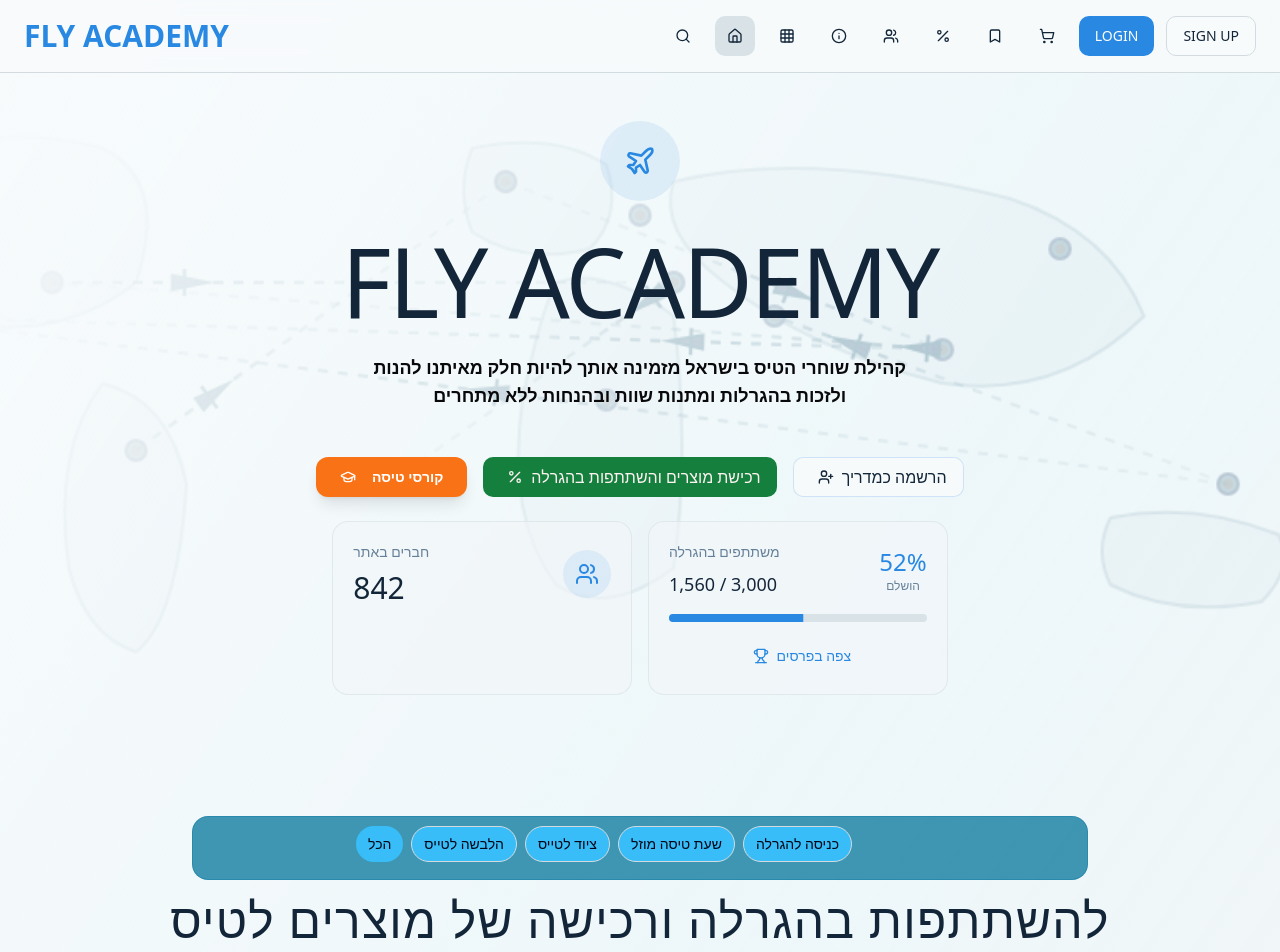
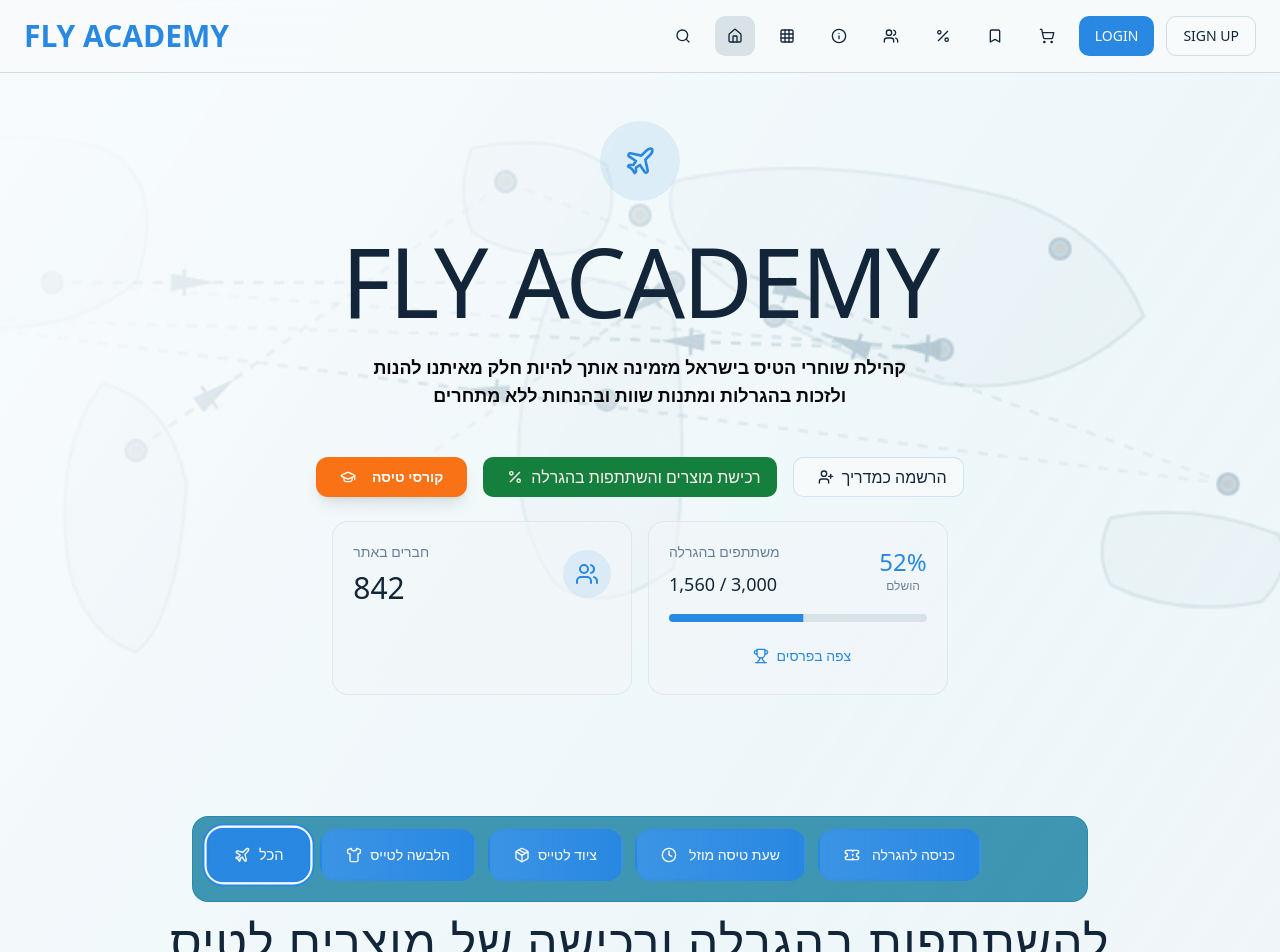
Before and after one commit to levilevi2/pinspired-market-hub, a React (Vite) app: page / in a window 1280 px wide. Shown: the top 952 px of the page. Built offline with nearby package versions, Linux system fonts and the light colour scheme.

Commit message:
Refactor button styling

```diff
--- a/src/components/FilterBar.tsx
+++ b/src/components/FilterBar.tsx
@@ -1,28 +1,37 @@
 import { useState } from "react";
 import { Button } from "@/components/ui/button";
 import { Link } from "react-router-dom";
+import { Plane, Shirt, Package, Clock, Ticket, LucideIcon } from "lucide-react";
+
 interface FilterOption {
   label: string;
   value: string;
   path?: string;
+  icon: LucideIcon;
 }
+
 const categories: FilterOption[] = [{
   label: "הכל",
-  value: "all"
+  value: "all",
+  icon: Plane
 }, {
   label: "הלבשה לטייס",
-  value: "pilot-clothing"
+  value: "pilot-clothing",
+  icon: Shirt
 }, {
   label: "ציוד לטייס",
-  value: "pilot-equipment"
+  value: "pilot-equipment",
+  icon: Package
 }, {
   label: "שעת טיסה מוזל",
   value: "discounted-flight",
-  path: "/discounted-flight"
+  path: "/discounted-flight",
+  icon: Clock
 }, {
   label: "כניסה להגרלה",
   value: "raffle-entry",
-  path: "/raffle-entry"
+  path: "/raffle-entry",
+  icon: Ticket
 }];
 interface FilterBarProps {
   onFilterChange: (category: string) => void;
@@ -36,12 +45,61 @@ const FilterBar: React.FC<FilterBarProps> = ({
     onFilterChange(value);
   };
   return <div className="flex overflow-x-auto pb-2 hide-scrollbar">
-      <div className="flex space-x-2 py-[9px] px-[101px] my-0 mx-[62px]">
-        {categories.map(category => category.path ? <Button key={category.value} variant={activeFilter === category.value ? "default" : "outline"} size="sm" className="text-slate-950 bg-sky-400 hover:bg-sky-300 rounded-3xl whitespace-nowrap" asChild>
-              <Link to={category.path}>{category.label}</Link>
-            </Button> : <Button key={category.value} variant={activeFilter === category.value ? "default" : "outline"} size="sm" onClick={() => handleFilterClick(category.value)} className="text-slate-950 bg-sky-400 hover:bg-sky-300 rounded-3xl whitespace-nowrap">
-              {category.label}
-            </Button>)}
+      <div className="flex gap-3 py-3 px-4 justify-center flex-wrap">
+        {categories.map(category => {
+          const Icon = category.icon;
+          const isActive = activeFilter === category.value;
+
+          return category.path ? (
+            <Button
+              key={category.value}
+              variant={isActive ? "default" : "outline"}
+              size="lg"
+              className={`
+                group relative overflow-hidden
+                bg-gradient-to-r from-primary/90 to-primary
+                hover:from-primary hover:to-primary/80
+                text-primary-foreground
+                border-2 border-primary/20
+                rounded-2xl
+                px-6 py-6
+                transition-all duration-300
+                hover:scale-105 hover:shadow-lg hover:shadow-primary/25
+                ${isActive ? 'ring-2 ring-primary ring-offset-2 scale-105' : ''}
+              `}
+              asChild
+            >
+              <Link to={category.path} className="flex items-center gap-3">
+                <Icon className="w-5 h-5 transition-transform duration-300 group-hover:rotate-12 group-hover:scale-110" />
+                <span className="font-medium">{category.label}</span>
+                <div className="absolute inset-0 bg-gradient-to-r from-transparent via-white/10 to-transparent translate-x-[-100%] group-hover:translate-x-[100%] transition-transform duration-700" />
+              </Link>
+            </Button>
+          ) : (
+            <Button
+              key={category.value}
+              variant={isActive ? "default" : "outline"}
+              size="lg"
+              onClick={() => handleFilterClick(category.value)}
+              className={`
+                group relative overflow-hidden
+                bg-gradient-to-r from-primary/90 to-primary
+                hover:from-primary hover:to-primary/80
+                text-primary-foreground
+                border-2 border-primary/20
+                rounded-2xl
+                px-6 py-6
+                transition-all duration-300
+                hover:scale-105 hover:shadow-lg hover:shadow-primary/25
+                ${isActive ? 'ring-2 ring-primary ring-offset-2 scale-105' : ''}
+              `}
+            >
+              <Icon className="w-5 h-5 transition-transform duration-300 group-hover:rotate-12 group-hover:scale-110" />
+              <span className="font-medium">{category.label}</span>
+              <div className="absolute inset-0 bg-gradient-to-r from-transparent via-white/10 to-transparent translate-x-[-100%] group-hover:translate-x-[100%] transition-transform duration-700" />
+            </Button>
+          );
+        })}
       </div>
     </div>;
 };
```
